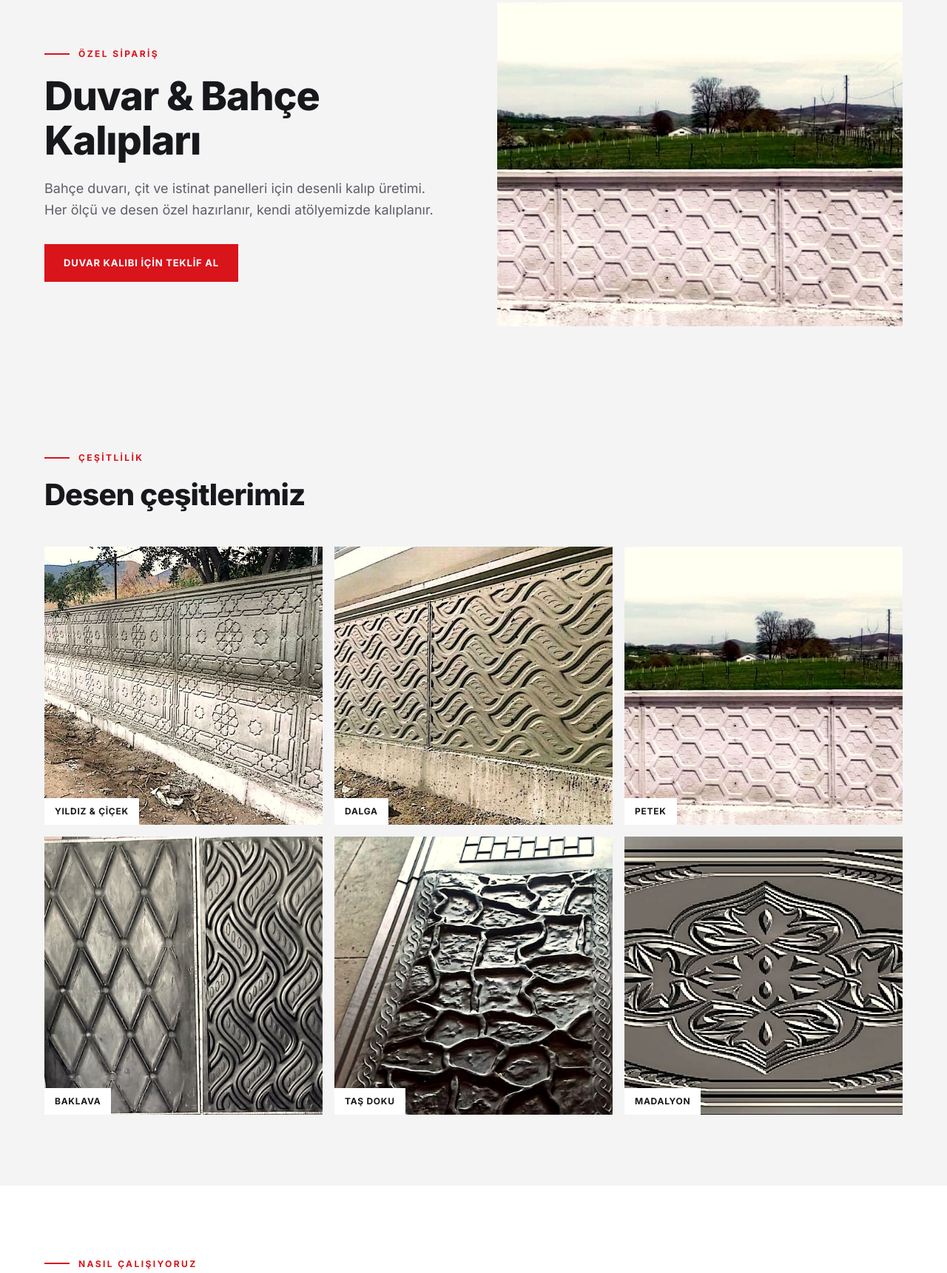
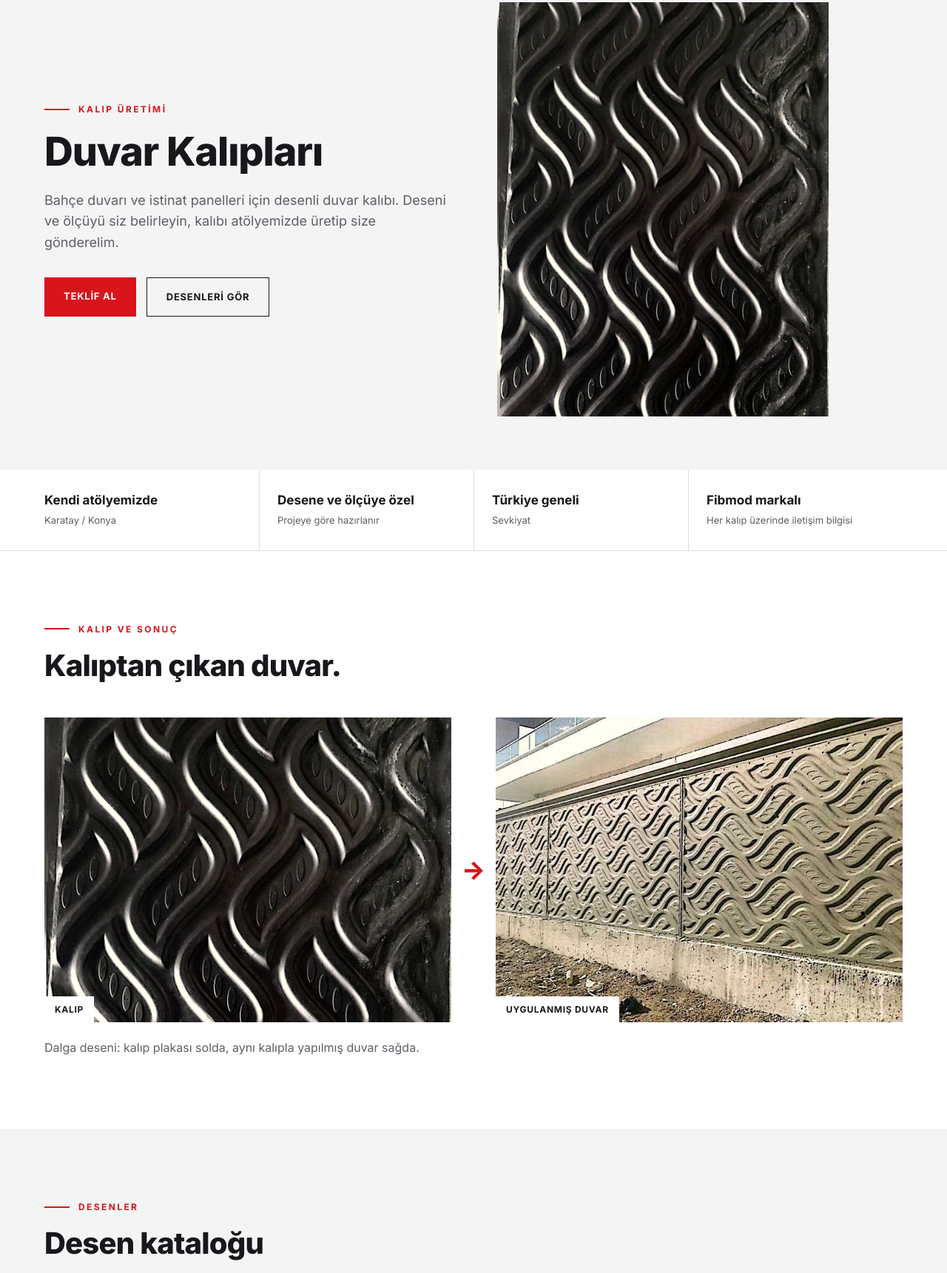
Before and after one commit to serkanacr93/fibmod, a plain HTML site: page duvar-kalip.html in a window 1280 px wide. Shown: the part 190-1911 px from the top of the page at 74% size. Drawn offline with Linux system fonts and the light colour scheme.

Commit message:
Add files via upload

```diff
--- a/duvar-kalip.html
+++ b/duvar-kalip.html
@@ -3,12 +3,12 @@
 <head>
 <meta charset="UTF-8">
 <meta name="viewport" content="width=device-width, initial-scale=1">
-<title>Duvar & Bahçe Kalıpları | Fibmod Polyester</title>
-<meta name="description" content="Bahçe duvarı, çit ve istinat panelleri için desenli kalıp üretimi. Fibmod Polyester, Konya.">
+<title>Duvar Kalıpları | Fibmod Polyester</title>
+<meta name="description" content="Bahçe duvarı ve istinat panelleri için desenli duvar kalıbı üretimi. Ölçü ve desene özel, Türkiye geneli sevkiyat. Fibmod Polyester, Konya.">
 <link rel="canonical" href="https://fibmod.epoksac.com/duvar-kalip.html">
-<meta property="og:title" content="Duvar & Bahçe Kalıpları | Fibmod Polyester">
-<meta property="og:description" content="Bahçe duvarı, çit ve istinat panelleri için desenli kalıp üretimi. Fibmod Polyester, Konya.">
-<meta property="og:image" content="https://fibmod.epoksac.com/f199.jpg">
+<meta property="og:title" content="Duvar Kalıpları | Fibmod Polyester">
+<meta property="og:description" content="Bahçe duvarı ve istinat panelleri için desenli duvar kalıbı üretimi. Ölçü ve desene özel, Türkiye geneli sevkiyat. Fibmod Polyester, Konya.">
+<meta property="og:image" content="https://fibmod.epoksac.com/f170.jpg">
 <meta property="og:type" content="website">
 <link rel="icon" type="image/svg+xml" href="favicon.svg">
 <link rel="preconnect" href="https://fonts.googleapis.com">
@@ -26,27 +26,36 @@
 <main>
 
 <section class="page-top"><div class="wrap two">
-<div><p class="eyebrow">Özel Sipariş</p><h1>Duvar &amp; Bahçe Kalıpları</h1>
-<p class="lead">Bahçe duvarı, çit ve istinat panelleri için desenli kalıp üretimi. Her ölçü ve desen özel hazırlanır, kendi atölyemizde kalıplanır.</p>
-<div class="acts"><a class="btn btn-p wa" data-msg="Merhaba, duvar kalıbı için teklif almak istiyorum." href="#">Duvar Kalıbı için Teklif Al</a></div></div>
-<div class="ph wide"><img src="f199.jpg" alt="Petek desenli bahçe duvarı" style="object-position:50% 70%"></div></div></section>
+<div><p class="eyebrow">Kalıp Üretimi</p><h1>Duvar Kalıpları</h1>
+<p class="lead">Bahçe duvarı ve istinat panelleri için desenli duvar kalıbı. Deseni ve ölçüyü siz belirleyin, kalıbı atölyemizde üretip size gönderelim.</p>
+<div class="acts"><a class="btn btn-p wa" data-msg="Merhaba, duvar kalıbı için teklif almak istiyorum." href="#">Teklif Al</a><a class="btn btn-o" href="#desenler">Desenleri Gör</a></div></div>
+<div class="ph"><img src="f170.jpg" alt="Dalga desenli duvar kalıbı" style="object-position:50% 40%"></div></div></section>
 
-<section class="blk alt"><div class="wrap"><div class="sec-h rv"><div><p class="eyebrow">Çeşitlilik</p><h2>Desen çeşitlerimiz</h2></div></div>
+<div class="fact"><div class="wrap">
+<div><b>Kendi atölyemizde</b><span>Karatay / Konya</span></div><div><b>Desene ve ölçüye özel</b><span>Projeye göre hazırlanır</span></div>
+<div><b>Türkiye geneli</b><span>Sevkiyat</span></div><div><b>Fibmod markalı</b><span>Her kalıp üzerinde iletişim bilgisi</span></div></div></div>
+
+<section class="blk"><div class="wrap">
+<div class="sec-h rv"><div><p class="eyebrow">Kalıp ve Sonuç</p><h2>Kalıptan çıkan duvar.</h2></div></div>
+<div class="pr rv"><div class="ph"><img src="f170.jpg" alt="Dalga desen kalıbı" style="object-position:50% 40%" loading="lazy"><span>Kalıp</span></div><div class="ar">→</div><div class="ph"><img src="f160.jpg" alt="Dalga desenli duvar" style="object-position:80% 40%" loading="lazy"><span>Uygulanmış duvar</span></div></div>
+<p style="margin-top:22px;max-width:640px">Dalga deseni: kalıp plakası solda, aynı kalıpla yapılmış duvar sağda.</p>
+</div></section>
+
+<section class="blk alt" id="desenler"><div class="wrap"><div class="sec-h rv"><div><p class="eyebrow">Desenler</p><h2>Desen kataloğu</h2></div></div>
 <div class="sq rv">
-<div><img src="f190.jpg" alt="Yıldız ve çiçek desen" style="object-position:70% 30%" loading="lazy"><span>Yıldız &amp; çiçek</span></div>
-<div><img src="f160.jpg" alt="Dalga desen" style="object-position:80% 30%" loading="lazy"><span>Dalga</span></div>
-<div><img src="f199.jpg" alt="Petek desen" style="object-position:50% 75%" loading="lazy"><span>Petek</span></div>
-<div><img src="f177.jpg" alt="Baklava ve dalga kalıbı" loading="lazy"><span>Baklava</span></div>
-<div><img src="f195.jpg" alt="Taş doku kalıbı" loading="lazy"><span>Taş doku</span></div>
-<div><img src="f139.jpg" alt="Madalyon desen" loading="lazy"><span>Madalyon</span></div>
-</div></div></section>
+<div><img src="f170.jpg" alt="Dalga" style="object-position:50% 40%" loading="lazy"><span>Dalga · kalıp</span></div>
+<div><img src="f177.jpg" alt="Baklava ve dalga kalıbı" loading="lazy"><span>Baklava · kalıp</span></div>
+<div><img src="f195.jpg" alt="Taş doku kalıbı" loading="lazy"><span>Taş doku · kalıp</span></div>
+<div><img src="f139.jpg" alt="Madalyon kalıbı" loading="lazy"><span>Madalyon · kalıp</span></div>
+<div><img src="f190.jpg" alt="Yıldız ve çiçek desen" style="object-position:70% 30%" loading="lazy"><span>Yıldız &amp; çiçek · duvar</span></div>
+<div><img src="f199.jpg" alt="Petek desen" style="object-position:50% 75%" loading="lazy"><span>Petek · duvar</span></div>
+</div><p style="margin-top:26px;max-width:640px">Listede olmayan bir desen mi istiyorsunuz? Örnek fotoğrafını WhatsApp'tan gönderin, kalıbını hazırlayalım.</p></div></section>
 
-<section class="blk"><div class="wrap"><div class="sec-h rv"><div><p class="eyebrow">Nasıl Çalışıyoruz</p><h2>Sürecimiz</h2></div></div><div class="steps">
-<div class="rv"><b>01</b><h3>Keşif &amp; Ölçü</h3><p>Yerinde inceleyip ölçüleri netleştiriyoruz.</p></div>
-<div class="rv"><b>02</b><h3>Tasarım &amp; Kalıp</h3><p>Projeye özel desen ve ölçüde kalıbı hazırlıyoruz.</p></div>
-<div class="rv"><b>03</b><h3>Üretim</h3><p>Atölyemizde el işçiliğiyle üretiyoruz.</p></div>
-<div class="rv"><b>04</b><h3>Montaj &amp; Teslim</h3><p>Ekibimizle yerinde montaj yapıp teslim ediyoruz.</p></div>
-</div></div></section>
+<section class="blk"><div class="wrap"><div class="sec-h rv"><div><p class="eyebrow">Nasıl Çalışıyoruz</p><h2>Siparişten sevkiyata</h2></div></div>
+<div class="steps"><div class="rv"><b>01</b><h3>Desen &amp; Ölçü</h3><p>Deseni ve panel ölçüsünü birlikte netleştiriyoruz.</p></div>
+<div class="rv"><b>02</b><h3>Teklif</h3><p>Ölçü, adet ve desene göre teklifinizi iletiyoruz.</p></div>
+<div class="rv"><b>03</b><h3>Kalıp Üretimi</h3><p>Kalıbı atölyemizde üretiyoruz.</p></div>
+<div class="rv"><b>04</b><h3>Sevkiyat</h3><p>Kalıbı size Türkiye'nin her yerine gönderiyoruz.</p></div></div></div></section>
 <section class="cta dark"><div class="wrap"><div><h2>Duvar kalıbı için teklif al.</h2><p>Form, WhatsApp veya telefon: 0538 678 46 37</p></div>
 <div class="acts"><a class="btn btn-p" href="iletisim.html#teklif">Teklif Formu</a><a class="btn btn-o wa" data-msg="Merhaba, duvar kalıbı için teklif almak istiyorum." href="#">WhatsApp'tan Yaz</a><a class="btn btn-o" href="https://www.instagram.com/fibmod/" target="_blank" rel="noopener">Instagram @fibmod</a></div></div></section>
 
--- a/fibmod.css
+++ b/fibmod.css
@@ -95,6 +95,9 @@ footer{padding:48px 0 28px}
 .ph img,.mos img,.sq img,.feat img{transition:transform .6s ease}.ph:hover img,.mos div:hover img,.sq div:hover img,.feat div:hover img{transform:scale(1.04)}
 .lb{position:fixed;inset:0;background:rgba(10,8,5,.94);z-index:50;display:none;align-items:center;justify-content:center;padding:32px;cursor:zoom-out}
 .lb.on{display:flex}.lb img{width:auto;height:auto;max-width:100%;max-height:100%;object-fit:contain}
+.pr{display:grid;grid-template-columns:1fr 60px 1fr;gap:0;align-items:center}.pr .ph{aspect-ratio:4/3;overflow:hidden;position:relative}.pr .ar{text-align:center;font-size:34px;font-weight:800;color:var(--acc)}
+.pr span{position:absolute;left:0;bottom:0;background:#fff;color:#17181b;font-size:12px;font-weight:700;padding:8px 14px;letter-spacing:.06em;text-transform:uppercase;z-index:2}
+@media(max-width:900px){.pr{grid-template-columns:1fr;gap:10px}.pr .ar{transform:rotate(90deg)}}
 @media(prefers-reduced-motion:reduce){.rv{opacity:1;transform:none;transition:none}html{scroll-behavior:auto}}
 @media(max-width:900px){
 .ut{padding:0 20px}.ut span:last-child{display:none}
```
